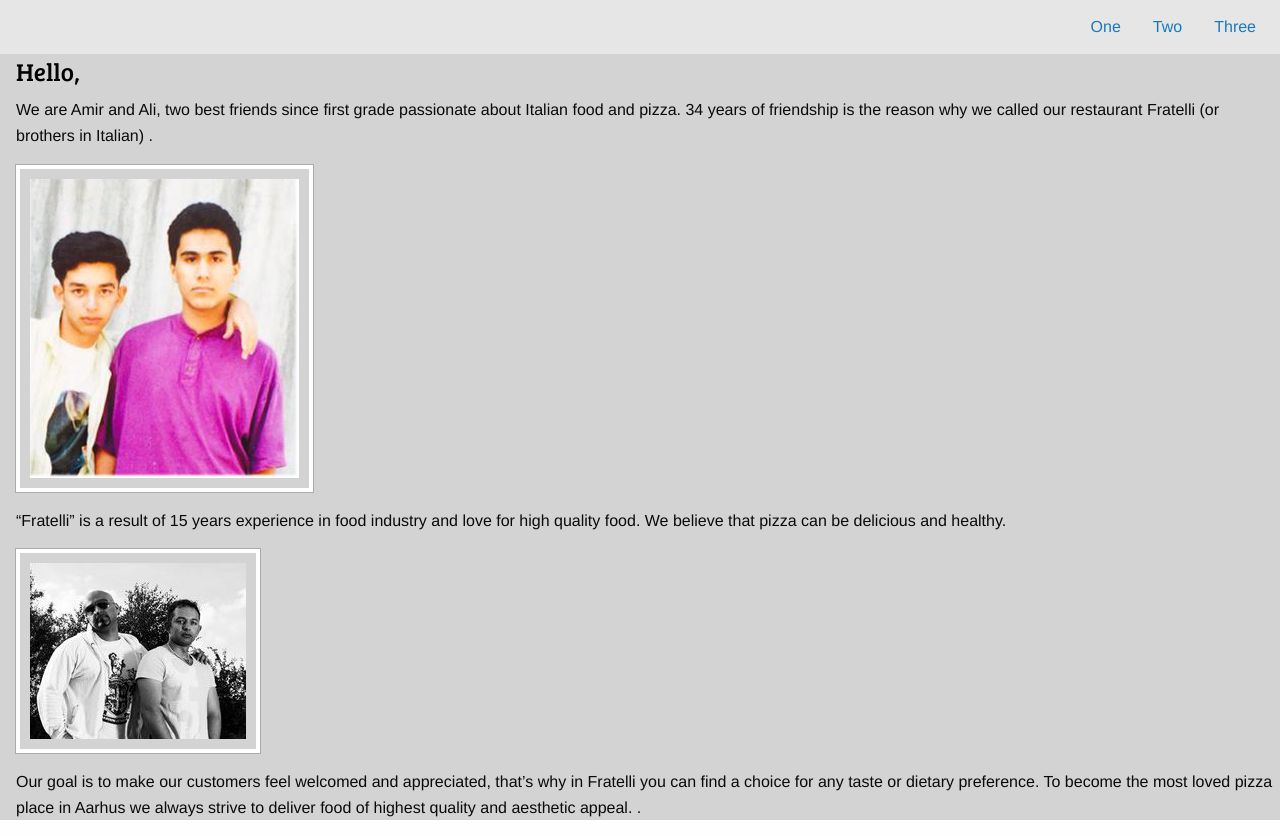
After one commit to 2semesterZ2/examGrp9, a PHP site: page /aboutus.html in a window 1280 px wide. The commit adds this page. Run offline with PHP 8.4, Linux system fonts and the light colour scheme; some libraries are stand-ins or nearby versions.

Commit message:
AboutUsPage
Starting to make  aboutus page

```diff
--- /dev/null
+++ b/Fratelli/aboutus.html
@@ -0,0 +1,73 @@
+<!DOCTYPE html>
+<html lang="en">
+<head>
+  <meta charset="UTF-8">
+  <meta name="viewport" content="width=device-width, initial-scale=1.0">
+  <meta http-equiv="X-UA-Compatible" content="ie=edge">
+  <title>Foundation for Sites</title>
+  <link rel="stylesheet" href="css/app.css">
+</head>
+<body>
+
+
+
+
+
+
+  <div class="title-bar align-right" data-responsive-toggle="example-menu" data-hide-for="medium">
+
+       <img class="logo" src="img/menu-logo.png">
+
+    <button class="menu-icon " type="button" data-toggle="example-menu"></button>
+    <div class="title-bar-title">Menu</div>
+  </div>
+
+<!-- nav -->
+  <div class="top-bar " id="example-menu">
+    <div class="top-bar-right">
+      <ul class="dropdown menu" data-dropdown-menu>
+
+        <li>
+          <a href="#">One</a>
+        </li>
+        <li><a href="#">Two</a></li>
+        <li><a href="#">Three</a></li>
+      </ul>
+    </div>
+  </div>
+
+ <main class="background">
+ <!-- <div class="menuimg"> -->
+
+<div class="media-object">
+  <div class="media-object-section">
+
+  </div>
+  <div class="media-object-section main-section">
+    <h4>Hello,</h4>
+    <p>We are Amir and Ali, two best friends since first grade passionate about Italian food and pizza. 34 years of friendship is the reason why we called our restaurant Fratelli (or brothers in Italian) .</p>
+
+    <div class="thumbnaid">
+      <img class="bro" src= "img/AliAmir.jpg">
+    </div>
+<p>“Fratelli” is a result of 15 years experience in food industry and love for high quality food. We believe that pizza can be delicious and healthy.</p>
+<div class="thumbnaid">
+      <img class="bro" src= "img/AliAmir2.jpg">
+    </div>
+<p>Our goal is to make our customers feel welcomed and appreciated, that’s why in Fratelli you can find a choice for any taste or dietary preference.
+To become the most loved pizza place in Aarhus we always strive to deliver food of highest quality and aesthetic appeal. .</p>
+  </div>
+
+</div>
+
+
+
+ </main>
+
+
+  <script src="bower_components/jquery/dist/jquery.js"></script>
+  <script src="bower_components/what-input/dist/what-input.js"></script>
+  <script src="bower_components/foundation-sites/dist/js/foundation.js"></script>
+  <script src="js/app.js"></script>
+</body>
+</html>
--- a/Fratelli/scss/_custom.scss
+++ b/Fratelli/scss/_custom.scss
@@ -4,25 +4,38 @@
 
 h1,h2,h3,h4,h5{
   font-family: 'Bree Serif', serif;
+	color: black;
 }
-p, a,{
+
+.menuimg{
+
+	-webkit-background-size: cover;
+	-moz-background-size:cover;
+	-o-background-size: cover;
+	background-size: cover;
+
+	height:100vh;
 }
-.max-width{
 
-  max-width: 800px;
+
+.background{ background-color:#D3D3D3;
 }
-.hero-section {
-//  background: url('../img/hero1.jpg') 50% no-repeat;
-  background-color: rgba(0, 0, 0, 0.6);
-  background-size: cover;
-  height: $hero-height;
-  text-align: center;
-  display: flex;
+.thumbnaid {
+  display: inline-block;
+  max-width: 100%;
+  margin-bottom: 1rem;
+  border: solid 4px #fefefe;
+  border-radius: 0;
+  box-shadow: 0 0 0 1px rgba(10, 10, 10, 0.2);
+  line-height: 0; }
 
-  align-items: center;
-  justify-content: center;
+.bro{
+	margin: auto;
+    width: 100%;
+    padding: 10px;
 
-  .hero-section-text {
-    color: $white;
-  }
 }
+.logo {
+float: left;
+
+}
```
Also changed, not shown: Fratelli/index.html (deleted, +0 -59 lines), Fratelli/scss/app.css (added, +62 -0 lines), Fratelli/css/app.css, Fratelli/img/AliAmir.jpg (added), Fratelli/img/AliAmir2.jpg (added), Fratelli/img/background.jpg (added).
